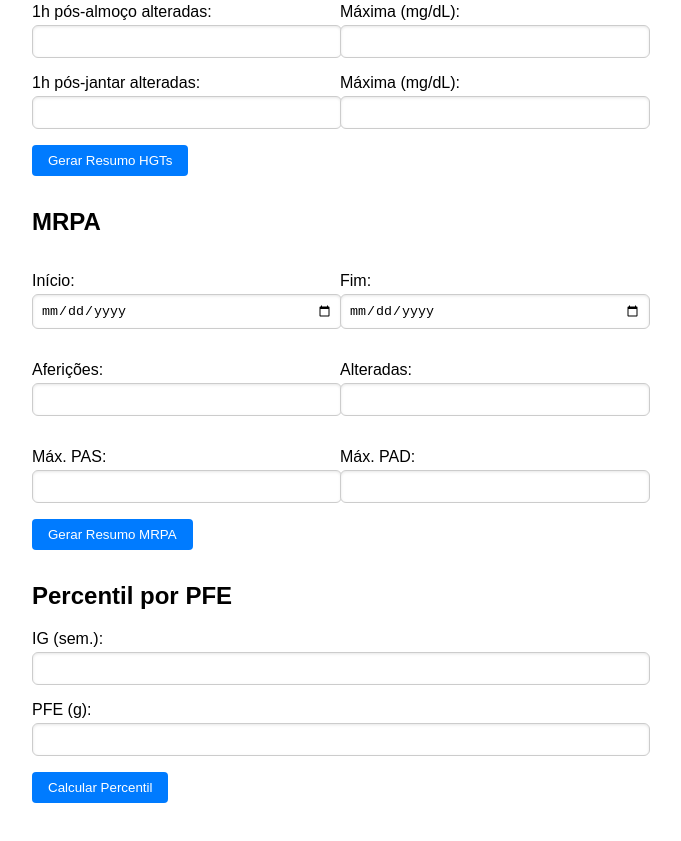
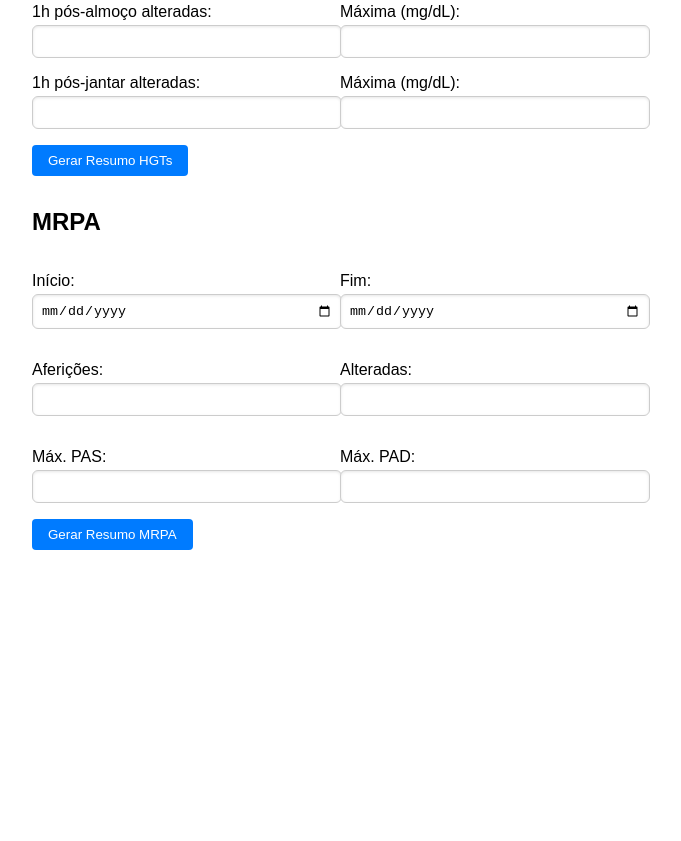
Before and after one commit to pedropavan142001/gouffs, a plain HTML site: page index.html in a window 1280 px wide. Shown: the part 1659-2500 px from the top of the page, without its empty margins (308-989 px from the left). After the commit the page ends 2281 px from the top, so only its background shows below. Drawn offline with Linux system fonts and the light colour scheme.

Commit message:
Add files via upload

```diff
--- a/index.html
+++ b/index.html
@@ -1,9 +1,10 @@
 <!DOCTYPE html>
+
 <html lang="pt-BR">
 <head>
-  <meta charset="UTF-8">
+<meta charset="utf-8"/>
 <title>Calculadora de IG</title>
-  <meta name="viewport" content="width=device-width, initial-scale=1.0">
+<meta content="width=device-width, initial-scale=1.0" name="viewport"/>
 <style>
     body { font-family: sans-serif; max-width: 600px; margin: 2rem auto; padding: 1rem; }
     h2 { margin-top: 2rem; }
@@ -36,32 +37,25 @@
   </style>
 </head>
 <body>
-
-
 <h1 style="text-align: center; font-size: 1.8rem; margin-bottom: 0.5rem;">Obstetrícia</h1>
-<p style=\"text-align: center; font-size: 0.9rem; margin-bottom: 2rem;\">autor: Pedro Pavan, UFFS.</p>
-
-
+<p 0.9rem;="" 2rem;\"="" center;="" font-size:="" margin-bottom:="" style='\"text-align:'>autor: Pedro Pavan, UFFS.</p>
 <h1>Calculadora de IG</h1>
-
 <h2>Cálculo pela DUM</h2>
 <label for="dum">DUM:</label>
-  <input type="date" id="dum">
+<input id="dum" type="date"/>
 <button onclick="calcularPorDUM()">Calcular IG</button>
 <div class="resultado" id="resultadoDUM"></div>
 <div class="resultado" id="resultadoDPP"></div>
-
 <h2>Cálculo pela USG</h2>
 <label for="dataUSG">USG:</label>
-  <input type="date" id="dataUSG">
+<input id="dataUSG" type="date"/>
 <label for="semanasUSG">Semanas:</label>
-  <input type="number" id="semanasUSG" min="0">
+<input id="semanasUSG" min="0" type="number"/>
 <label for="diasUSG">Dias:</label>
-  <input type="number" id="diasUSG" min="0" max="6">
+<input id="diasUSG" max="6" min="0" type="number"/>
 <button onclick="calcularPorUSG()">Calcular IG</button>
 <div class="resultado" id="resultadoUSG"></div>
 <div class="resultado" id="resultadoDPPusg"></div>
-
 <script>
     function calcularPorDUM() {
       const dumInput = document.getElementById('dum').value;
@@ -110,13 +104,11 @@
       document.getElementById('resultadoDPPusg').innerText = `DPP: ${dppFormatada}`;
     }
   </script>
-
 <h2>GJ</h2>
 <label for="glicemia">GJ (mg/dL):</label>
-  <input type="number" id="glicemia" min="0">
+<input id="glicemia" min="0" type="number"/>
 <button onclick="avaliarGlicemia()">Avaliar</button>
 <div class="resultado" id="resultadoGlicemia"></div>
-
 <script>
     function avaliarGlicemia() {
       const valor = parseFloat(document.getElementById('glicemia').value);
@@ -136,17 +128,15 @@
       }
     }
   </script>
-
 <h2>TOTG</h2>
 <label for="gjTotg">GJ (mg/dL):</label>
-  <input type="number" id="gjTotg" min="0">
+<input id="gjTotg" min="0" type="number"/>
 <label for="totg60">60' (mg/dL):</label>
-  <input type="number" id="totg60" min="0">
+<input id="totg60" min="0" type="number"/>
 <label for="totg120">120' (mg/dL):</label>
-  <input type="number" id="totg120" min="0">
+<input id="totg120" min="0" type="number"/>
 <button onclick="avaliarTOTG()">Avaliar TOTG</button>
 <div class="resultado" id="resultadoTOTG"></div>
-
 <script>
     function avaliarTOTG() {
       const gj = parseFloat(document.getElementById('gjTotg').value);
@@ -176,87 +166,63 @@
       resultado.innerHTML = `GJ: ${gj} mg/dL → ${resGJ}<br>60': ${v60} mg/dL → ${res60}<br>120': ${v120} mg/dL → ${res120}`;
     }
   </script>
-
-
-
-
 <h2>HGTs</h2>
-
 <div style="display: flex; gap: 1rem; flex-wrap: wrap;">
 <div style="flex: 1;">
 <label for="dataInicio">Início:</label>
-    <input type="date" id="dataInicio">
+<input id="dataInicio" type="date"/>
 </div>
 <div style="flex: 1;">
 <label for="dataFim">Fim:</label>
-    <input type="date" id="dataFim">
+<input id="dataFim" type="date"/>
 </div>
 </div>
-
 <label for="totalAfericoes">Total de aferições:</label>
-<input type="number" id="totalAfericoes" min="0">
-
+<input id="totalAfericoes" min="0" type="number"/>
 <label for="totalAlteradas">Total de alteradas:</label>
-<input type="number" id="totalAlteradas" min="0">
-
-
-
-
+<input id="totalAlteradas" min="0" type="number"/>
 <div style="display: flex; gap: 1rem; flex-wrap: wrap;">
 <div style="flex: 1;">
 <label for="gjAlt">GJ alteradas:</label>
-    <input type="number" id="gjAlt" min="0">
+<input id="gjAlt" min="0" type="number"/>
 </div>
 <div style="flex: 1;">
 <label for="gjMax">GJ máxima (mg/dL):</label>
-    <input type="number" id="gjMax" min="0">
+<input id="gjMax" min="0" type="number"/>
 </div>
 </div>
-
-
-
 <div style="display: flex; gap: 1rem; flex-wrap: wrap;">
 <div style="flex: 1;">
 <label for="cafeAlt">1h pós-café alteradas:</label>
-    <input type="number" id="cafeAlt" min="0">
+<input id="cafeAlt" min="0" type="number"/>
 </div>
 <div style="flex: 1;">
 <label for="cafeMax">Máxima (mg/dL):</label>
-    <input type="number" id="cafeMax" min="0">
+<input id="cafeMax" min="0" type="number"/>
 </div>
 </div>
-
-
-
 <div style="display: flex; gap: 1rem; flex-wrap: wrap;">
 <div style="flex: 1;">
 <label for="almocoAlt">1h pós-almoço alteradas:</label>
-    <input type="number" id="almocoAlt" min="0">
+<input id="almocoAlt" min="0" type="number"/>
 </div>
 <div style="flex: 1;">
 <label for="almocoMax">Máxima (mg/dL):</label>
-    <input type="number" id="almocoMax" min="0">
+<input id="almocoMax" min="0" type="number"/>
 </div>
 </div>
-
-
-
 <div style="display: flex; gap: 1rem; flex-wrap: wrap;">
 <div style="flex: 1;">
 <label for="jantarAlt">1h pós-jantar alteradas:</label>
-    <input type="number" id="jantarAlt" min="0">
+<input id="jantarAlt" min="0" type="number"/>
 </div>
 <div style="flex: 1;">
 <label for="jantarMax">Máxima (mg/dL):</label>
-    <input type="number" id="jantarMax" min="0">
+<input id="jantarMax" min="0" type="number"/>
 </div>
 </div>
-
-
 <button onclick="gerarResumoManual()">Gerar Resumo HGTs</button>
-
 <div class="resultado" id="resumoManual" style="margin-top: 1.5rem;"></div>
-
 <script>
   function gerarResumoManual() {
     const total = parseInt(document.getElementById('totalAfericoes').value);
@@ -294,48 +260,39 @@
     `;
   }
 </script>
-
-
-
-
 <h2>MRPA</h2>
-
 <div style="display: flex; gap: 1rem; flex-wrap: wrap;">
 <div style="flex: 1;">
 <label for="dataInicioMRPA">Início:</label>
-    <input type="date" id="dataInicioMRPA">
+<input id="dataInicioMRPA" type="date"/>
 </div>
 <div style="flex: 1;">
 <label for="dataFimMRPA">Fim:</label>
-    <input type="date" id="dataFimMRPA">
+<input id="dataFimMRPA" type="date"/>
 </div>
 </div>
-
 <div style="display: flex; gap: 1rem; flex-wrap: wrap; margin-top: 1rem;">
 <div style="flex: 1;">
 <label for="afericoesMRPA">Aferições:</label>
-    <input type="number" id="afericoesMRPA" min="0">
+<input id="afericoesMRPA" min="0" type="number"/>
 </div>
 <div style="flex: 1;">
 <label for="alteradasMRPA">Alteradas:</label>
-    <input type="number" id="alteradasMRPA" min="0">
+<input id="alteradasMRPA" min="0" type="number"/>
 </div>
 </div>
-
 <div style="display: flex; gap: 1rem; flex-wrap: wrap; margin-top: 1rem;">
 <div style="flex: 1;">
 <label for="maxPAS">Máx. PAS:</label>
-    <input type="number" id="maxPAS" min="0">
+<input id="maxPAS" min="0" type="number"/>
 </div>
 <div style="flex: 1;">
 <label for="maxPAD">Máx. PAD:</label>
-    <input type="number" id="maxPAD" min="0">
+<input id="maxPAD" min="0" type="number"/>
 </div>
 </div>
-
 <button onclick="gerarResumoMRPA()" style="margin-top: 1rem;">Gerar Resumo MRPA</button>
 <div class="resultado" id="resumoMRPA" style="margin-top: 1.5rem;"></div>
-
 <script>
   function gerarResumoMRPA() {
     const inicio = document.getElementById('dataInicioMRPA').value;
@@ -362,16 +319,7 @@
 </script>
 
 
-<h2>Percentil por PFE</h2>
 
-<label for="semanasPFE">IG (sem.):</label>
-<input type="number" id="semanasPFE" min="20" max="41" step="1">
-
-<label for="pesoPFE">PFE (g):</label>
-<input type="number" id="pesoPFE" min="0">
-
-<button onclick="calcularPercentil()">Calcular Percentil</button>
-<div class="resultado" id="resultadoPFE"></div>
 
 
 
@@ -384,38 +332,5 @@
   }
 </script>
 
-
-<script>
-function calcularPercentil() {
-  const semanas = parseInt(document.getElementById('semanasPFE').value);
-  const peso = parseInt(document.getElementById('pesoPFE').value);
-  const resultado = document.getElementById('resultadoPFE');
-
-  if (isNaN(semanas) || isNaN(peso) || semanas < 20 || semanas > 41) {
-    resultado.innerText = 'Preencha valores válidos entre 20 e 41 semanas';
-    return;
-  }
-
-  const hadlock = {
-    20: [260, 370], 21: [310, 430], 22: [360, 500], 23: [420, 580],
-    24: [500, 680], 25: [580, 790], 26: [670, 910], 27: [770, 1050],
-    28: [880, 1200], 29: [1000, 1350], 30: [1140, 1500], 31: [1280, 1650],
-    32: [1430, 1800], 33: [1580, 2000], 34: [1740, 2200], 35: [1900, 2400],
-    36: [2100, 2650], 37: [2300, 2900], 38: [2500, 3150], 39: [2700, 3400],
-    40: [2850, 3600], 41: [2950, 3700]
-  };
-
-  const [p10, p90] = hadlock[semanas];
-  const percentilEstimado = 10 + ((peso - p10) / (p90 - p10)) * 80;
-  const percentilFormatado = percentilEstimado.toFixed(0);
-
-  resultado.innerHTML = `
-    p(AIG) para ${semanas} semanas:<br>
-    P10 ≈ ${p10}g — P90 ≈ ${p90}g<br><br>
-    <strong>p ≈ ${percentilFormatado}</strong>
-  `;
-}
-</script>
-
 </body>
 </html>
```
Lines whose indentation alone changed are shown as unchanged.
